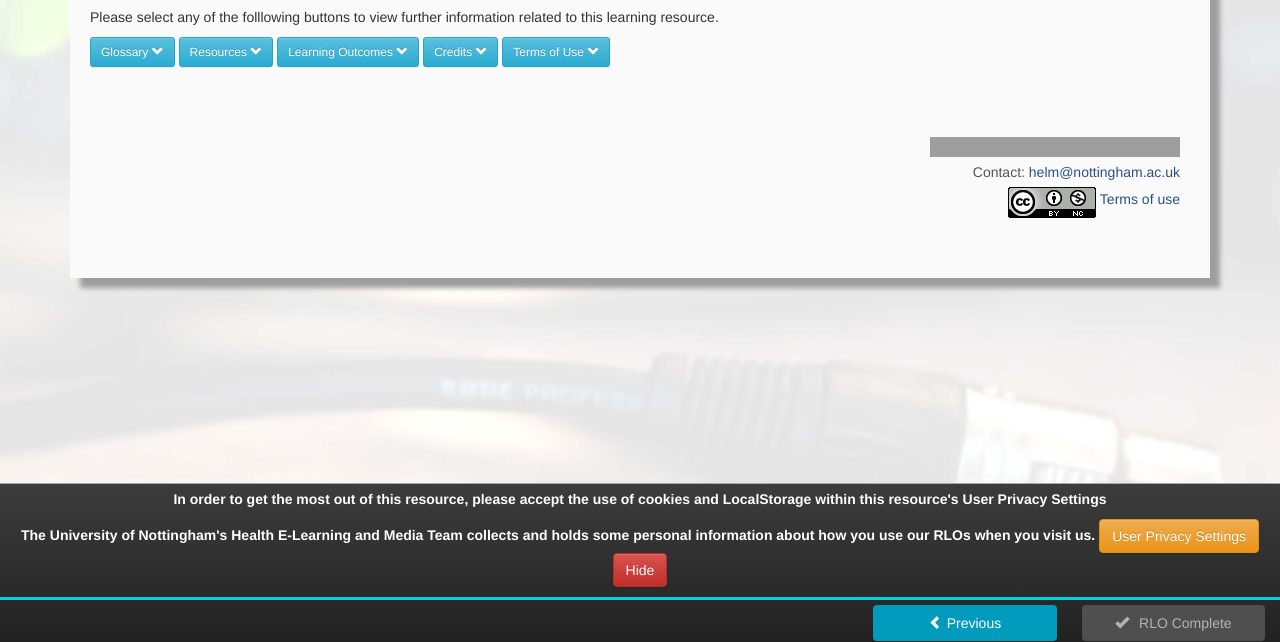
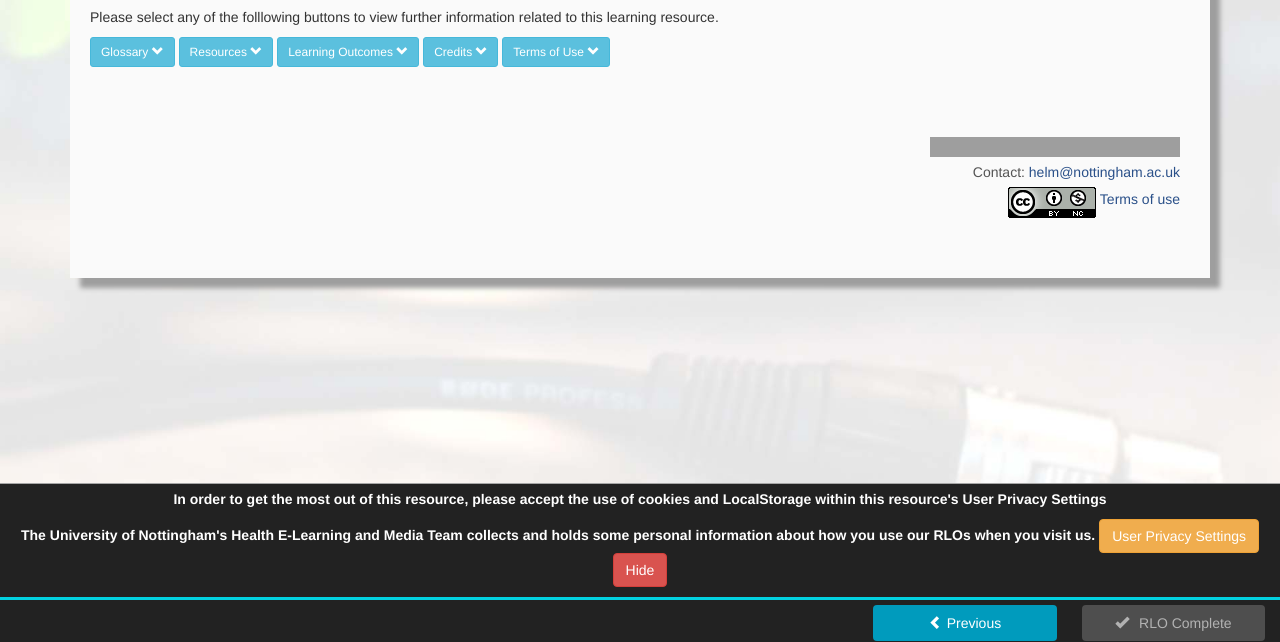
Before and after one commit to aaron-fecowycz/RLO-Master-Template, a plain HTML site: page resources.html in a window 1280 px wide. Shown: the part 158-800 px from the top of the page. Drawn offline with Linux system fonts and the light colour scheme; grey boxes are pictures that could not be loaded.

Commit message:
Update resources.html

```diff
--- a/resources.html
+++ b/resources.html
@@ -6,7 +6,6 @@
 <meta name="viewport" content="width=device-width, initial-scale=1.0">
 <meta name="theme-color" content="#009bbd">
 <link rel="stylesheet" href="css/bootstrap.css">
-<link rel="stylesheet" href="css/bootstrap-theme.css">
 <link rel="stylesheet" href="css/rlo-master.css">
 
 <!-- HTML5 shim and Respond.js for IE8 support of HTML5 elements and media queries -->
```
